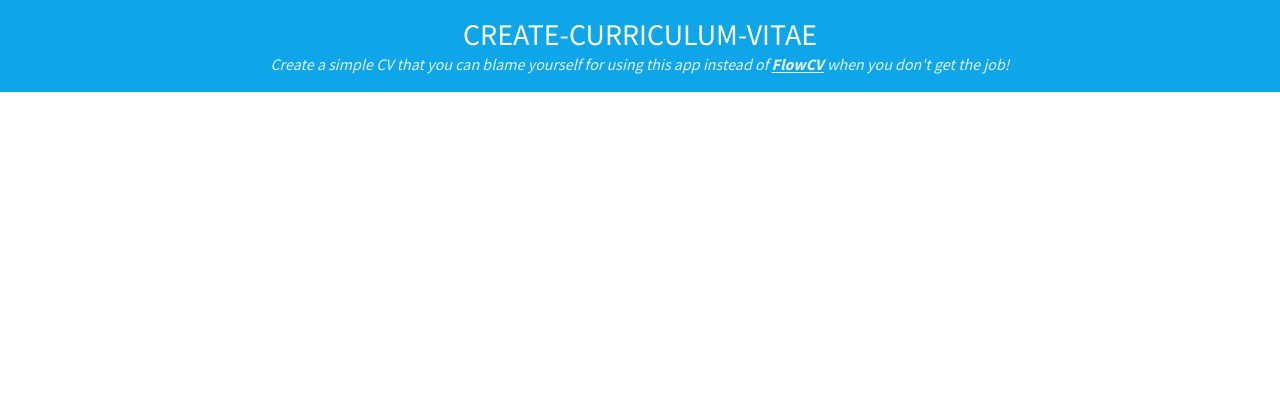
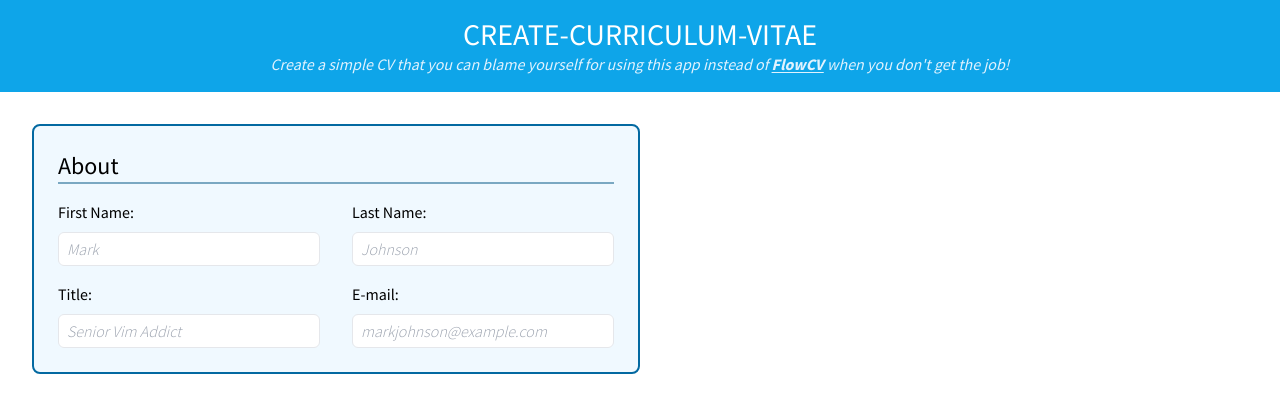
Before and after one commit to brkyurun/cv-application, a React (Vite) app: page / in a window 1280 px wide. Shown: the top 412 px of the page. Built offline with nearby package versions, Linux system fonts and the light colour scheme.

Commit message:
finish About section and extract reusable components

```diff
--- a/src/App.jsx
+++ b/src/App.jsx
@@ -1,9 +1,31 @@
 import Header from "./components/Header";
+import CVBuilder from "./components/CVBuilder";
+import { useState } from "react";
 
 function App() {
+  const [aboutSection, setAboutSection] = useState({
+    firstName: "",
+    lastName: "",
+    jobTitle: "",
+    mailAddress: "",
+  });
+
+  function handleAboutSectionChange(e) {
+    setAboutSection((prevState) => {
+      return { ...prevState, [e.target.id]: e.target.value };
+    });
+    console.log(aboutSection);
+  }
+
   return (
     <>
       <Header />
+      <main className="p-8">
+        <CVBuilder
+          aboutSection={aboutSection}
+          aboutSectionHandler={handleAboutSectionChange}
+        />
+      </main>
     </>
   );
 }
--- /dev/null
+++ b/src/components/CVBuilder/About.jsx
@@ -0,0 +1,43 @@
+import Input from "./Input";
+import Section from "./Section";
+
+const About = ({ aboutSection, aboutSectionHandler }) => {
+  return (
+    <Section sectionTitle="About">
+      <Input
+        labelText="First Name:"
+        inputId="firstName"
+        inputType="text"
+        placeholder="Mark"
+        inputValue={aboutSection.firstName}
+        inputHandler={aboutSectionHandler}
+      />
+      <Input
+        labelText="Last Name:"
+        inputId="lastName"
+        inputType="text"
+        placeholder="Johnson"
+        inputValue={aboutSection.lastName}
+        inputHandler={aboutSectionHandler}
+      />
+      <Input
+        labelText="Title:"
+        inputId="jobTitle"
+        inputType="text"
+        placeholder="Senior Vim Addict"
+        inputValue={aboutSection.jobTitle}
+        inputHandler={aboutSectionHandler}
+      />
+      <Input
+        labelText="E-mail:"
+        inputId="mailAddress"
+        inputType="email"
+        placeholder="markjohnson@example.com"
+        inputValue={aboutSection.mailAddress}
+        inputHandler={aboutSectionHandler}
+      />
+    </Section>
+  );
+};
+
+export default About;
--- /dev/null
+++ b/src/components/CVBuilder/CVBuilder.jsx
@@ -0,0 +1,14 @@
+import About from "./About";
+
+const CVBuilder = ({ aboutSection, aboutSectionHandler }) => {
+  return (
+    <div className="">
+      <About
+        aboutSection={aboutSection}
+        aboutSectionHandler={aboutSectionHandler}
+      />
+    </div>
+  );
+};
+
+export default CVBuilder;
--- /dev/null
+++ b/src/components/CVBuilder/Input.jsx
@@ -0,0 +1,29 @@
+const Input = ({
+  labelText = "",
+  inputType,
+  inputId,
+  inputValue,
+  inputHandler,
+  placeholder = "",
+}) => {
+  if (!inputId | !inputType) {
+    console.warn("Please add input type and id!");
+    return;
+  }
+
+  return (
+    <div className="flex flex-col flex-wrap gap-2">
+      <label htmlFor={inputId}>{labelText}</label>
+      <input
+        type={inputType}
+        id={inputId}
+        placeholder={placeholder}
+        value={inputValue}
+        onChange={inputHandler}
+        className="rounded-md border py-1 px-2 outline-offset-2 placeholder:font-light placeholder:italic"
+      />
+    </div>
+  );
+};
+
+export default Input;
--- /dev/null
+++ b/src/components/CVBuilder/Section.jsx
@@ -0,0 +1,12 @@
+const Section = ({ sectionTitle, children }) => {
+  return (
+    <section className="grid w-1/2 grid-cols-2 gap-x-8 gap-y-4 overflow-auto rounded-lg border-2 border-sky-700 bg-sky-50 p-6">
+      <h2 className="col-span-2 border-b-2 border-sky-800/50 text-2xl">
+        {sectionTitle}
+      </h2>
+      {children}
+    </section>
+  );
+};
+
+export default Section;
--- /dev/null
+++ b/src/components/CVBuilder/index.jsx
@@ -0,0 +1,3 @@
+import CVBuilder from "./CVBuilder";
+
+export default CVBuilder;
--- a/src/index.css
+++ b/src/index.css
@@ -1,4 +1,4 @@
-@import url("https://fonts.googleapis.com/css2?family=Source+Sans+Pro:wght@400;700&display=swap");
+@import url("https://fonts.googleapis.com/css2?family=Source+Sans+Pro:wght@300;400;700&display=swap");
 @tailwind base;
 @tailwind components;
 @tailwind utilities;
```
